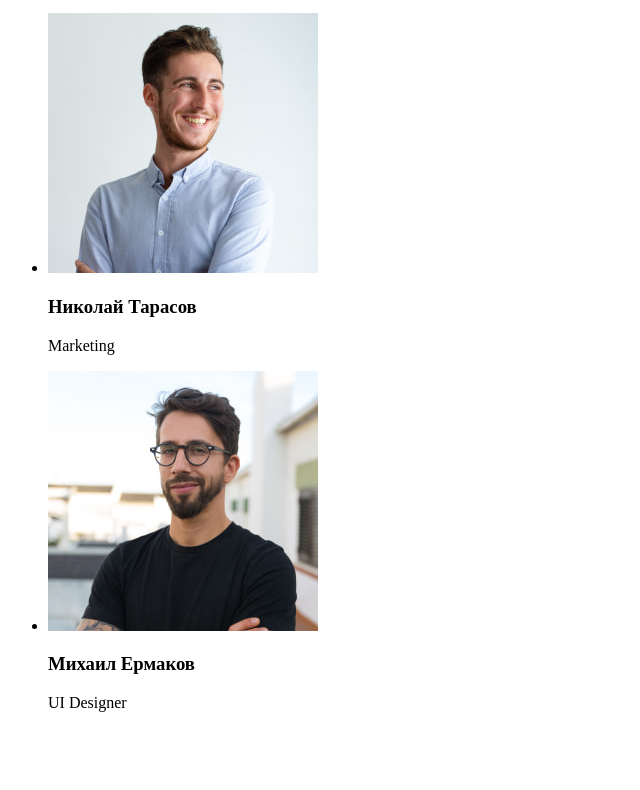
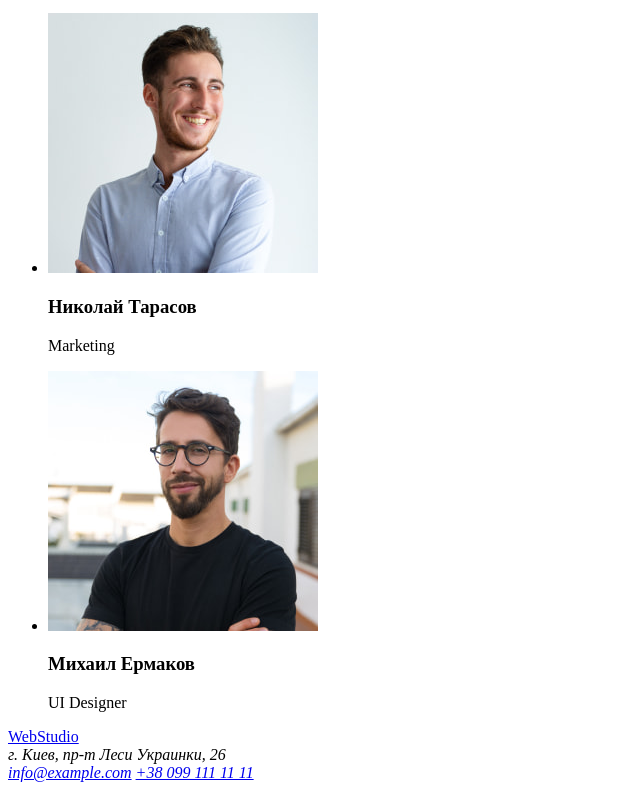
Before and after one commit to CrystalGoose/goit-markup-hw-01, a plain HTML site: page index.html in a window 1280 px wide. Shown: the part 2323-3113 px from the top of the page, without its empty margins (0-640 px from the left). Before the commit the page ends 3051 px from the top, so only its background shows below. Drawn offline with Linux system fonts and the light colour scheme.

Commit message:
add Footer section

```diff
--- a/index.html
+++ b/index.html
@@ -137,5 +137,14 @@
         </li>
       </ul>
     </section>
+    <!-- Footer section -->
+    <footer>
+      <a href="./index.html">WebStudio</a>
+      <address>г. Киев, пр-т Леси Украинки, 26</address>
+      <address>
+        <a href="mailto:info@example.com">info@example.com</a>
+        <a href="tel:+380991111111">+38 099 111 11 11</a>
+      </address>
+    </footer>
   </body>
 </html>
```
